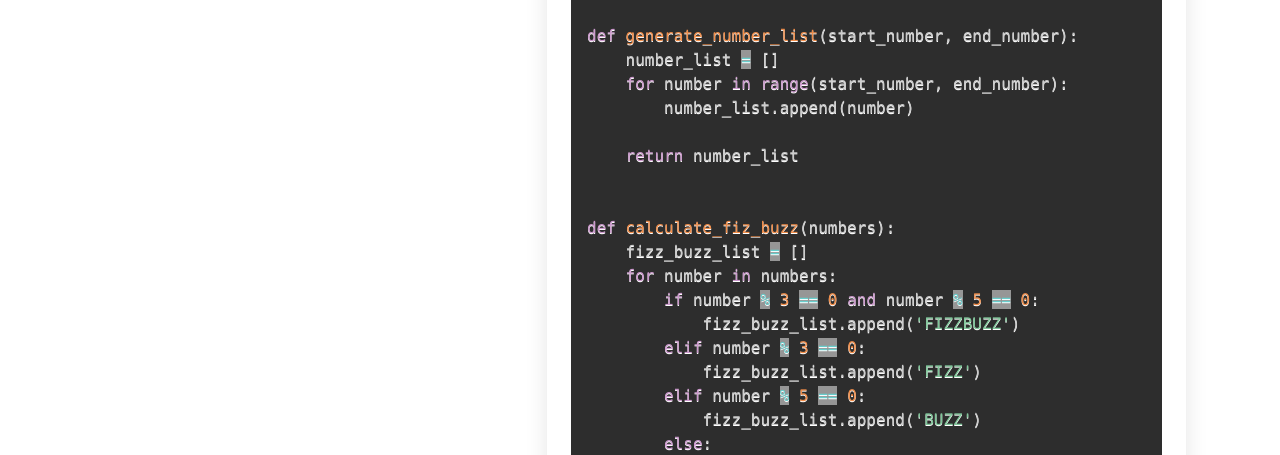
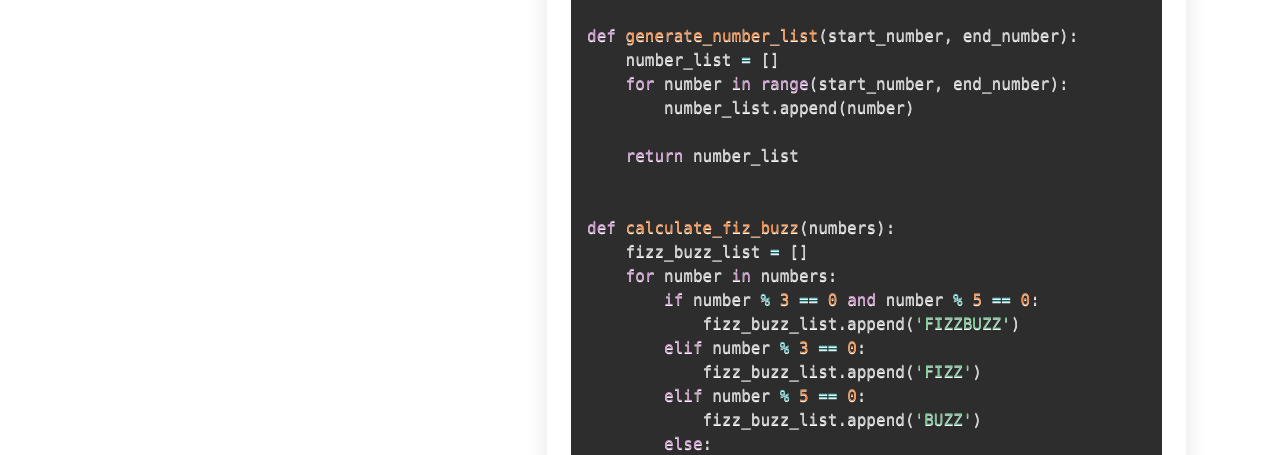
Before and after one commit to joeterlecki/fizzy-bubbly, a plain HTML site: page code.html in a window 1280 px wide. Shown: the part 326-781 px from the top of the page. Drawn offline with nearby package versions, Linux system fonts and the light colour scheme.

```diff
--- a/assets/css/style.css
+++ b/assets/css/style.css
@@ -18,6 +18,15 @@
   color: #583E80;
 }
 
+language-css .token.string,
+.style .token.string,
+.token.entity,
+.token.operator,
+.token.url {
+  color: #9a6e3a;
+  background: none;
+}
+
 code[class*="language-"],
 pre[class*="language-"] {
   white-space: pre-wrap;
```
